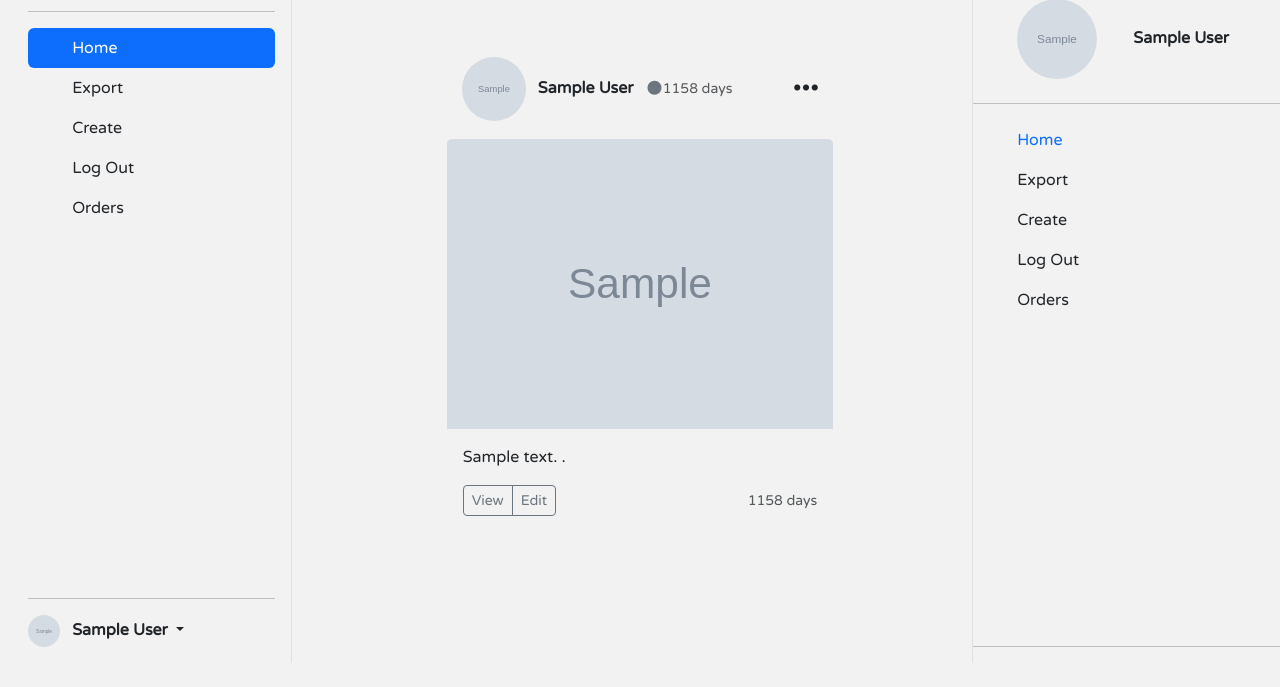
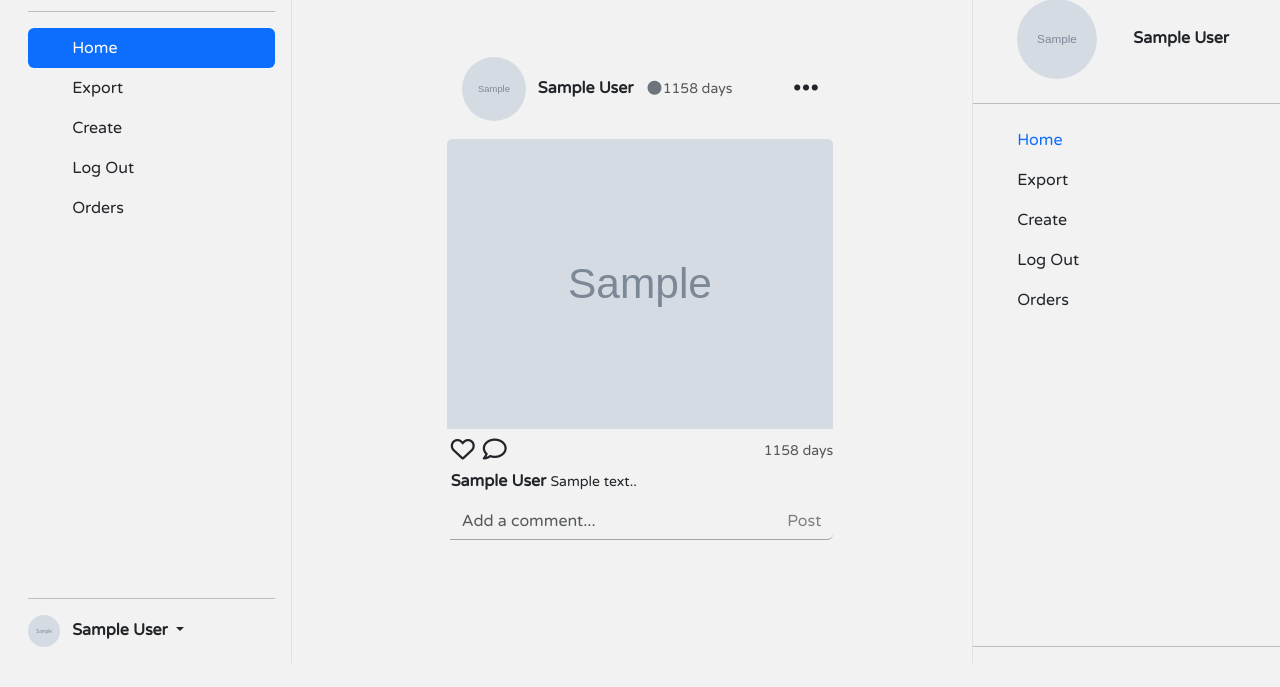
Before and after one commit to zoldic100/postify, a PHP site: page /postify/welcom.php in a window 1280 px wide. Shown: the part 113-800 px from the top of the page. Run offline with PHP 8.4, Linux system fonts and the light colour scheme; the visitor is signed in with stand-in values (Sample User, id 1); tables that the repository leaves empty or names only in its code hold one stand-in row (values such as "Sample post"); grey boxes marked "Sample" are stand-in pictures; some libraries are stand-ins or nearby versions.

Commit message:
add style to popup (change profil)

```diff
--- a/postify/welcom.php
+++ b/postify/welcom.php
@@ -105,6 +105,106 @@ if (isset($_SESSION['email'])) :
             <meta name="viewport" content="width=device-width">
             <link rel="stylesheet" href="../bootstrap-file/css/profile.css">
         </head>
+        <style>
+            .modal .modal-dialog {
+                max-width: 62%;
+            }
+
+            .modal .modal-body {
+                padding: 0;
+                background-color: #f2f2f2;
+            }
+
+            .modal .modal-body .row {
+                margin-right: 0;
+                padding-right: 0;
+
+            }
+
+            .modal .modal-body img {
+                max-width: 100%;
+                height: auto;
+            }
+
+            .modal .modal-body .modal-body-content {
+                background-color: #f2f2f2;
+                padding-right: 01px;
+
+                height: auto;
+            }
+
+            .modal .modal-body form input {
+                background-color: #f2f2f2;
+
+                border: unset;
+
+            }
+
+            .modal .modal-body form input[type=text]:active {
+                box-shadow: none;
+
+                border: unset;
+            }
+
+            .modal .modal-body form input[type=text]:focus {
+                box-shadow: none;
+
+                border: unset;
+            }
+
+            .modal .modal-body form input[type=submit]:hover {
+                color: black;
+                font-weight: bold;
+
+            }
+
+            .modal .modal-body form input[type=submit] {
+                color: blueviolet;
+                font-weight: lighter;
+
+
+
+            }
+
+            .mother_card  form input {
+                background-color: #f2f2f2;
+
+                border: unset;
+                margin-top: 10px;
+                border-bottom: #a6a4a1 solid 1px;
+
+            }
+
+            .mother_card  form input[type=text]:active {
+                box-shadow: none;
+
+
+                background-color: #f2f2f2;
+            }
+
+            .mother_card  form input[type=text]:focus {
+                box-shadow: none;
+                background-color: #f2f2f2;
+
+
+            }
+
+            .mother_card  form input[type=submit]:hover {
+                color: black;
+                font-weight: bold;
+                background-color: #f2f2f2;
+
+            }
+
+            .mother_card  form input[type=submit] {
+                color: gray;
+                font-weight: lighter;
+                background-color: #f2f2f2;
+
+
+
+            }
+        </style>
 
         <body>
             <!-- popup form -change profile -->
@@ -290,24 +390,35 @@ if (isset($_SESSION['email'])) :
                                                         </div>
                                                         <a href="#" data-bs-toggle="modal" data-bs-target="#imageModal<?php echo $post['post_id'] ?>">
 
-                                                            <img src="../media/post_img/<?php echo $post['image'] ?>" class="bd-placeholder-img card-img-top" alt="" width="100%" class="rounded-circle me-2">
+                                                            <img src="../media/post_img/<?php echo $post['image'] ?>" class="bd-placeholder-img card-img-top" alt="" width="100%">
 
                                                         </a>
                                                         <!-- card body -->
-                                                        <div class="card-body">
+                                                        <div class="card-body  p-0 m-0 ps-1 pt-1">
+                                                            <div class="d-flex justify-content-between  align-items-center">
+                                                                <div class="btn-group ps-0 ms-0">
+                                                                    <a href="#" class="link-dark fs-4 ">
+                                                                        <i class="fa-regular fa-heart"></i>
+                                                                    </a>
+                                                                    <a href="#" class="link-dark fs-4 ms-2" data-bs-toggle="modal" data-bs-target="#imageModal<?php echo $post['post_id'] ?>">
+                                                                        <img src="../media/post_img/<?php echo $post['image'] ?>" class="bd-placeholder-img d-none card-img-top" alt="" width="100%">
 
-                                                            <p class="card-text">
-                                                                <?php echo $post['text'] ?>
-                                                                .</p>
-                                                            <div class="d-flex justify-content-between align-items-center">
-                                                                <div class="btn-group">
-                                                                    <button type="button" class="btn btn-sm btn-outline-secondary">View</button>
-                                                                    <button type="button" class="btn btn-sm btn-outline-secondary">Edit</button>
+                                                                        <i class="fa-regular fa-comment"></i>
+                                                                    </a>
                                                                 </div>
-                                                                <small class="text-muted"><?php
-                                                                                            echo getTimeDifference($post['create_at']) . " "  ?>
-                                                                </small>
+                                                                <small class="text-muted"><?php echo getTimeDifference($post['create_at']) . " "  ?></small>
                                                             </div>
+                                                            <!-- description -->
+                                                            <strong class="fs-6"><?php echo $user_post_from_db['fname'] . " " . $user_post_from_db['lname'] ?></strong>
+                                                            <small class="card-text pt-2"><?php echo $post['text'] ?>.</small>
+                                                            <!-- comment form -->
+                                                            <form method="Post" action="">
+
+                                                                <div class="input-group ms-0 ps-0  mb-3">
+                                                                    <input name="get_id" type="hidden" class="form-control" value="15"> <input name="comment" type="text" class="form-control" placeholder="Add a comment..." aria-label="Recipient's username" aria-describedby="button-addon2" spellcheck="false" data-ms-editor="true">
+                                                                    <input class="btn btn-outline-secondary" value="Post" type="submit" id="button-addon2">
+                                                                </div>
+                                                            </form>
                                                         </div>
                                                         <!-- popup model -->
                                                         <div class="modal fade" id="imageModal<?php echo $post['post_id'] ?>" tabindex="-1" aria-labelledby="imageModalLabel<?php echo $post['post_id'] ?>" aria-hidden="true">
@@ -388,10 +499,14 @@ if (isset($_SESSION['email'])) :
                                                                                     </div>
                                                                                 </div>
                                                                                 <!-- create comment -->
-                                                                                <div class="text-center mt-auto">
-                                                                                    <form method="post" action="">
+                                                                                <div class="comment text-center mt-auto ">
+                                                                                    <form method="Post" action="">
 
                                                                                         <div class="input-group ms-0 ps-0  mb-3">
+                                                                                            <?php
+                                                                                            echo '<input name="get_id" type="hidden" class="form-control"  value="' . $post["post_id"] . '">';?>
+
+
                                                                                             <input name="comment" type="text" class="form-control" placeholder="Add a comment..." aria-label="Recipient's username" aria-describedby="button-addon2">
                                                                                             <input class="btn btn-outline-secondary" value="Post" type="submit" id="button-addon2">
                                                                                         </div>
```
Also changed, not shown: other parts of postify/welcom.php (+5 -64 lines). Lines whose indentation alone changed are shown as unchanged.
